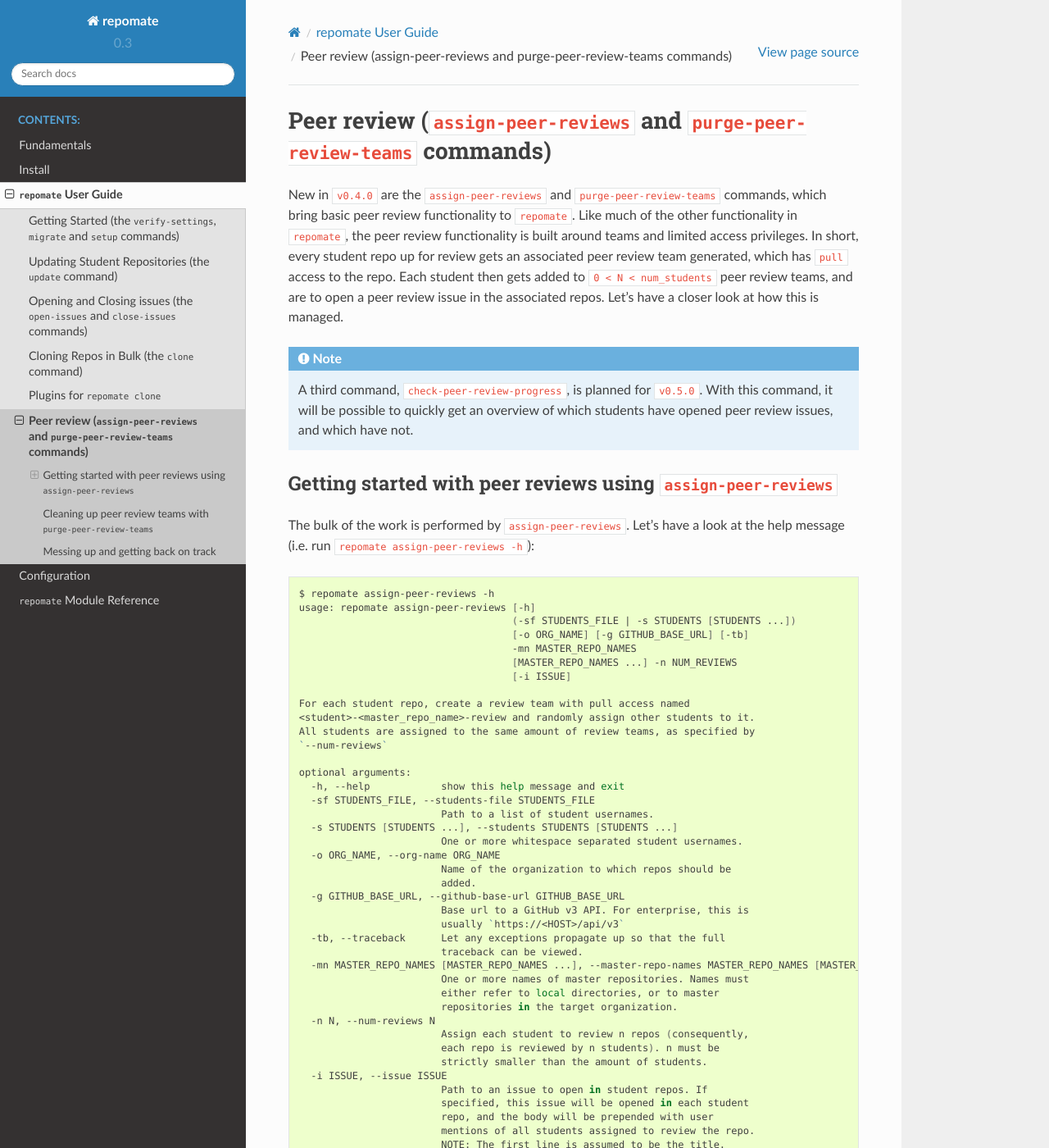
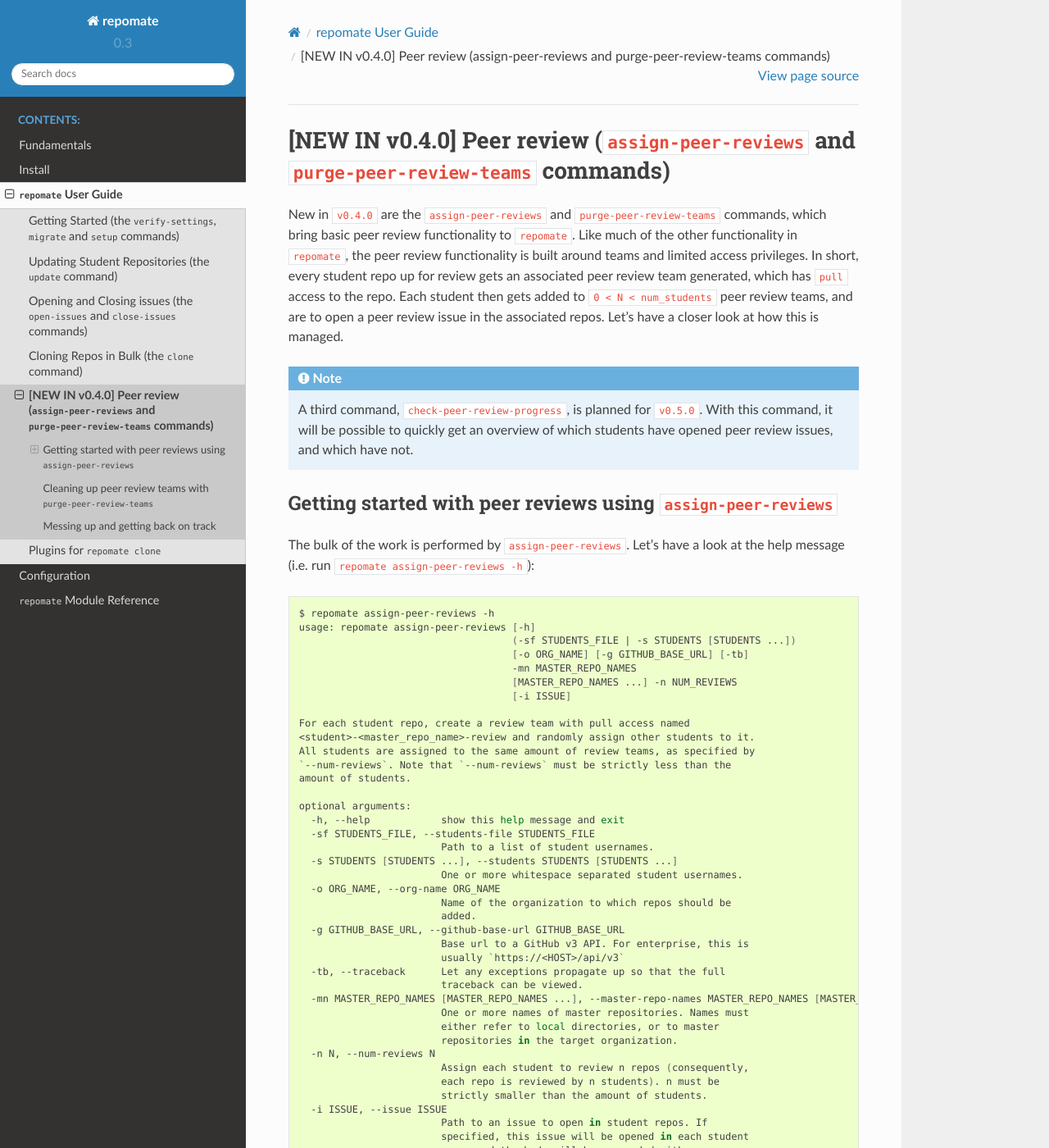
Before and after one commit to repobee/repobee, a Sphinx documentation site: the page built from docs/peer.rst, in a window 1280 px wide and 1400 px high. Shown: the whole window at 82% size. Built offline with Sphinx 7.4.7 and the Read the Docs theme 2.0.0, drawn with Linux system fonts in a browser that asks for light colours.

Commit message:
Update documentation

```diff
--- a/docs/peer.rst
+++ b/docs/peer.rst
@@ -1,5 +1,5 @@
-Peer review (``assign-peer-reviews`` and ``purge-peer-review-teams`` commands)
-******************************************************************************
+[NEW IN v0.4.0] Peer review (``assign-peer-reviews`` and ``purge-peer-review-teams`` commands)
+**********************************************************************************************
 
 New in ``v0.4.0`` are the ``assign-peer-reviews`` and
 ``purge-peer-review-teams`` commands, which bring basic peer review
@@ -37,7 +37,8 @@
     For each student repo, create a review team with pull access named
     <student>-<master_repo_name>-review and randomly assign other students to it.
     All students are assigned to the same amount of review teams, as specified by
-    `--num-reviews`
+    `--num-reviews`. Note that `--num-reviews` must be strictly less than the
+    amount of students.
 
     optional arguments:
       -h, --help            show this help message and exit
@@ -67,6 +68,7 @@
                             repo, and the body will be prepended with user
                             mentions of all students assigned to review the repo.
                             NOTE: The first line is assumed to be the title.
+
 
 Most of this, we've seen before. The only non-standard arguments are
 ``--issue`` and ``--num-reviews``, the former of which we've actually already
--- a/docs/userguide.rst
+++ b/docs/userguide.rst
@@ -11,5 +11,5 @@
    update
    issues
    clone
+   peer
    plugins
-   peer
```
Also changed, not shown: README.md (+17 -7 lines), 1 other file.
